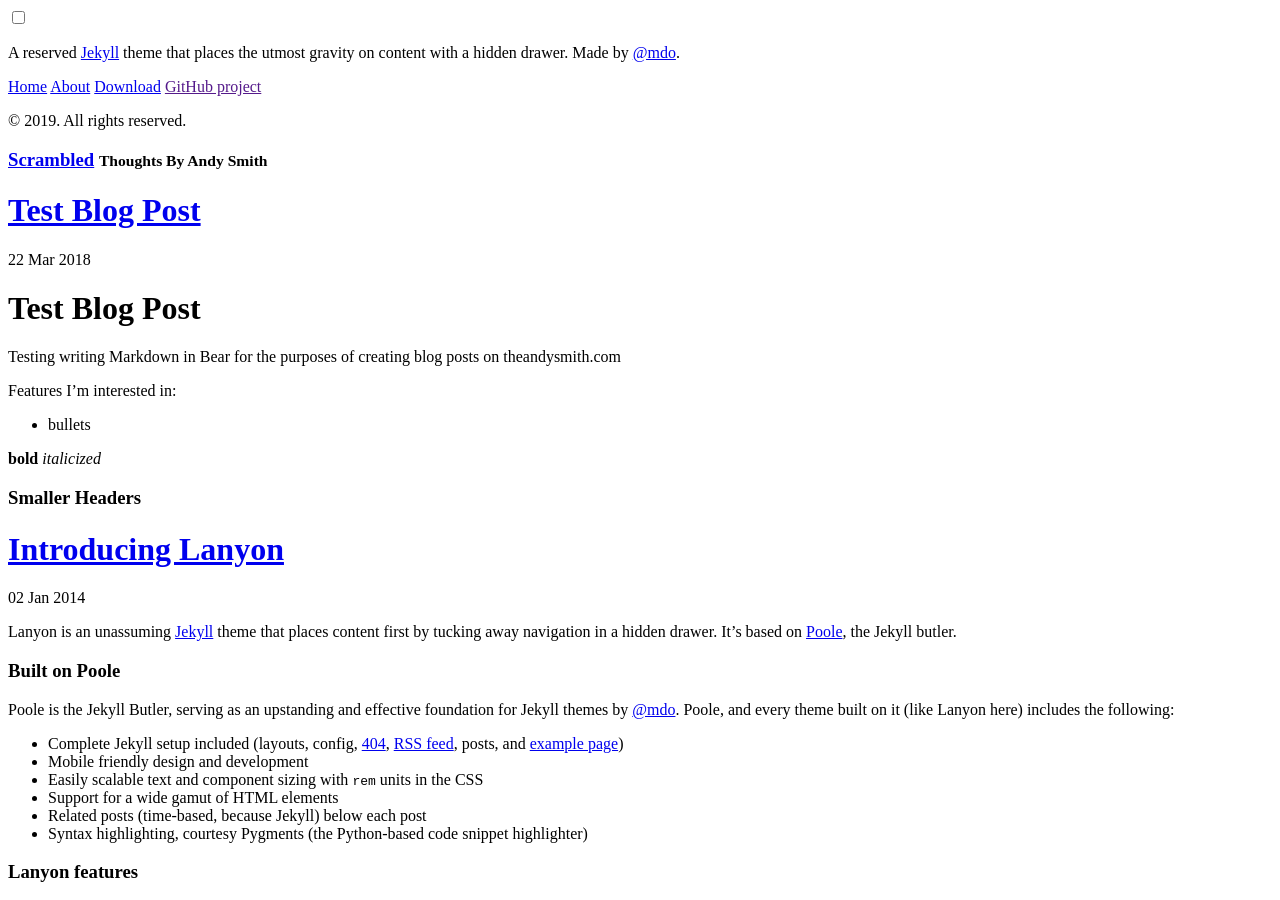
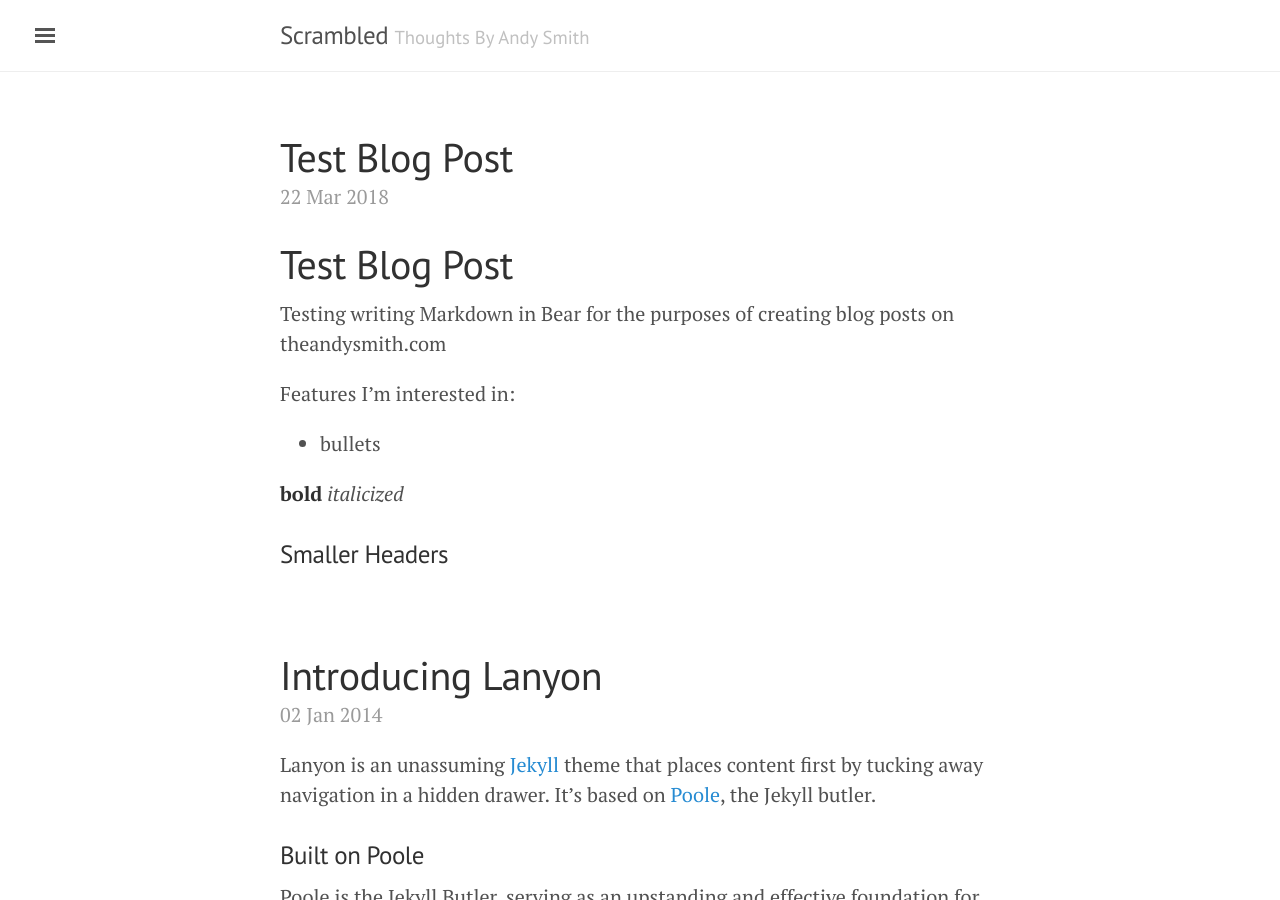
Before and after one commit to timspurfan/timspurfan.github.io, a Jekyll site: the page built from index.html, in a window 1280 px wide and 900 px high. Built offline with Jekyll 4.4.1, drawn with Linux system fonts in a browser that asks for light colours; the list of posts is cut into pages by our own code; part of the change alters nothing that is shown.

```diff
--- a/_config.yml
+++ b/_config.yml
@@ -9,7 +9,7 @@ title:               Scrambled
 tagline:             'Thoughts By Andy Smith'
 description:         'A reserved <a href="http://jekyllrb.com" target="_blank">Jekyll</a> theme that places the utmost gravity on content with a hidden drawer. Made by <a href="https://twitter.com/mdo" target="_blank">@mdo</a>.'
 url:                 theandysmith.com
-baseurl:             'theandysmith.com'
+baseurl:             ''
 paginate:            5
 
 # About/contact
```
